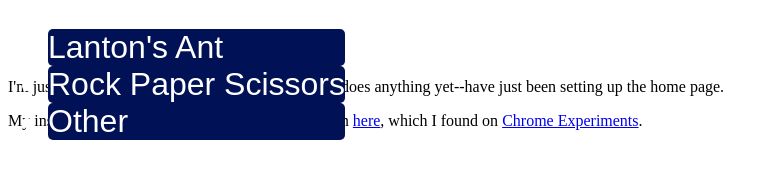
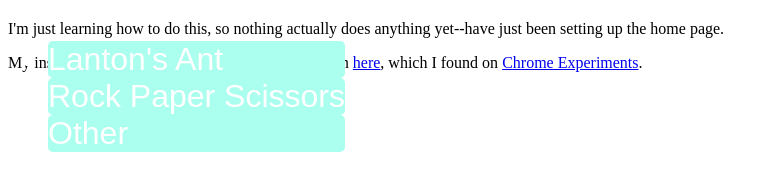
Before and after one commit to Sedkeron/sedkeron.github.io, a plain HTML site: page index.html in a window 1280 px wide. Shown: the whole page, without its empty margins (0-778 px from the left). Drawn offline with Linux system fonts and the light colour scheme.

Commit message:
More minor changes.

```diff
--- a/index.html
+++ b/index.html
@@ -12,9 +12,11 @@
 				<li>Other</li>
 			</ul>
 		</div>
-		<br><br><br>
-		<p>I'm just learning how to do this, so nothing actually does anything yet--have just been setting up the home page.</p>
 
-		<p>My inspiration for beginning this project comes from <a href='http://jaxry.github.io/colorful-life'>here</a>, which I found on <a href='chromeexperiments.com'>Chrome Experiments</a>.
+		<div id='body'>
+			<p>I'm just learning how to do this, so nothing actually does anything yet--have just been setting up the home page.</p>
+
+			<p>My inspiration for beginning this project comes from <a href='http://jaxry.github.io/colorful-life'>here</a>, which I found on <a href='chromeexperiments.com'>Chrome Experiments</a>.
+		</div>
 	</body>
 </html>
--- a/stylesheet.css
+++ b/stylesheet.css
@@ -1,13 +1,17 @@
-#navbar{
-	position:fixed;
-	margin-top:5px;
+#navbar {
+	position: fixed;
+	margin-top: 5px;
+	display: inline-block;
 }
 
 li {
-	/*border: 3px solid #000000;*/
 	border-radius: 5px;
 	font-family: sans-serif;
 	font-size: 2em;
 	color: #ffffff;
-	background-color: #001155;
+	background-color: #aaffee;
 }
+
+#body {
+	margin-top: 20px;
+}
```
